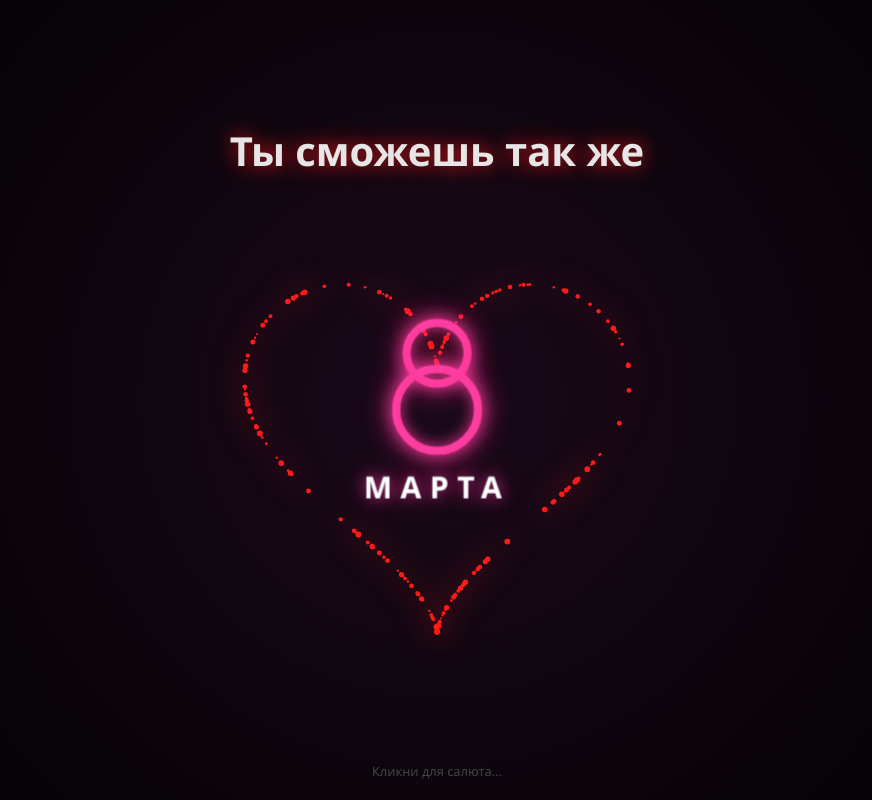
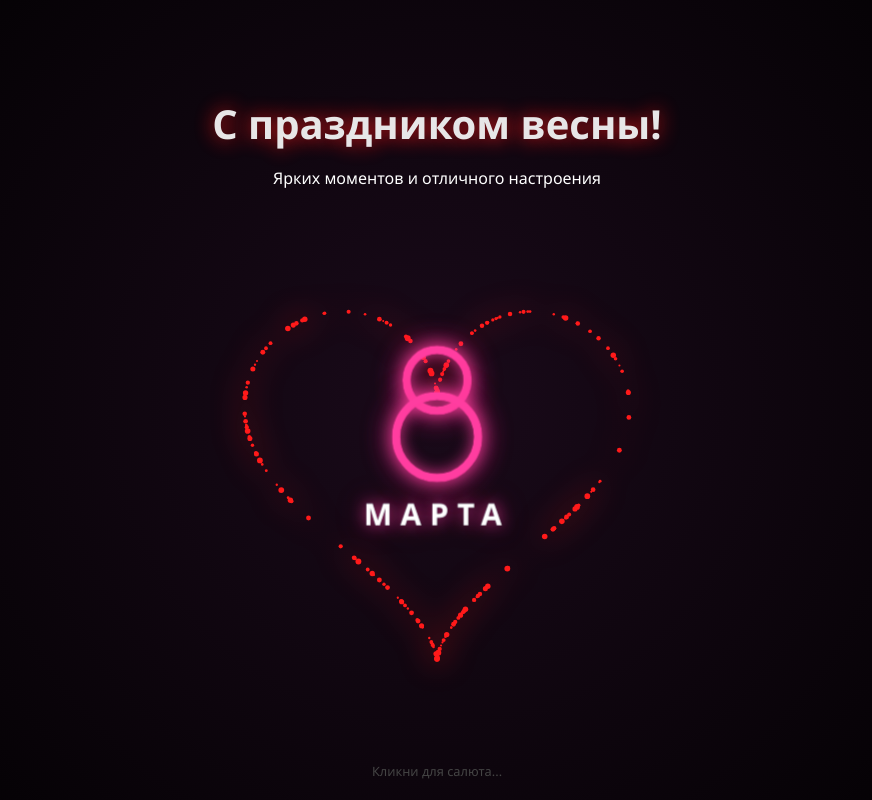
Before and after one commit to Berikkz/8-marta, a plain HTML site: page index.html in a window 1280 px wide. Shown: the whole page, without its empty margins (203-1075 px from the left). Drawn offline with nearby package versions, Linux system fonts and the light colour scheme.

Commit message:
Update index.html

```diff
--- a/index.html
+++ b/index.html
@@ -116,7 +116,10 @@
 <body>
 
     <div class="ui-layer">
-        <h1>Ты сможешь так же</h1>
+    <h1>С праздником весны!</h1>
+    <p>Ярких моментов и отличного настроения</p>
+
+    </div>
 
         <div class="art-container">
             <canvas id="heart-canvas"></canvas>
```
